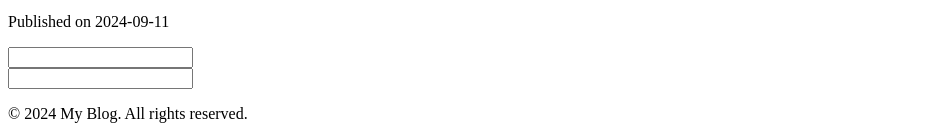
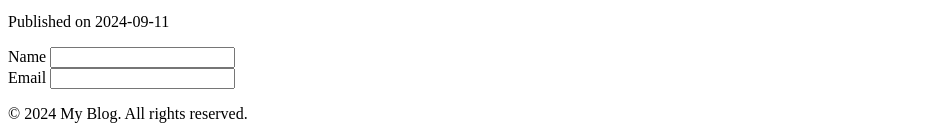
Before and after one commit to ron199807/alx-intermediate-frontend, a plain HTML site: page 0x00-semantic_html/3-index.html in a window 1280 px wide. Shown: the part 540-678 px from the top of the page, without its empty margins (0-947 px from the left). Drawn offline with Linux system fonts and the light colour scheme.

```diff
--- a/0x00-semantic_html/3-index.html
+++ b/0x00-semantic_html/3-index.html
@@ -51,11 +51,11 @@
                 <section>
                     <form action="#" method="POST" aria-labelledby="form-title" role="form">
                         <div>
-                            <label for="name"></label>
+                            <label for="name">Name</label>
                             <input type="text" id="name" name="name" aria-required="true">
                         </div>
                         <div>
-                            <label for="name"></label>
+                            <label for="name">Email</label>
                             <input type="email" id="email" name="email" aria-required="true">
                         </div>
                         <div aria-live="polite" role="alert">
```
